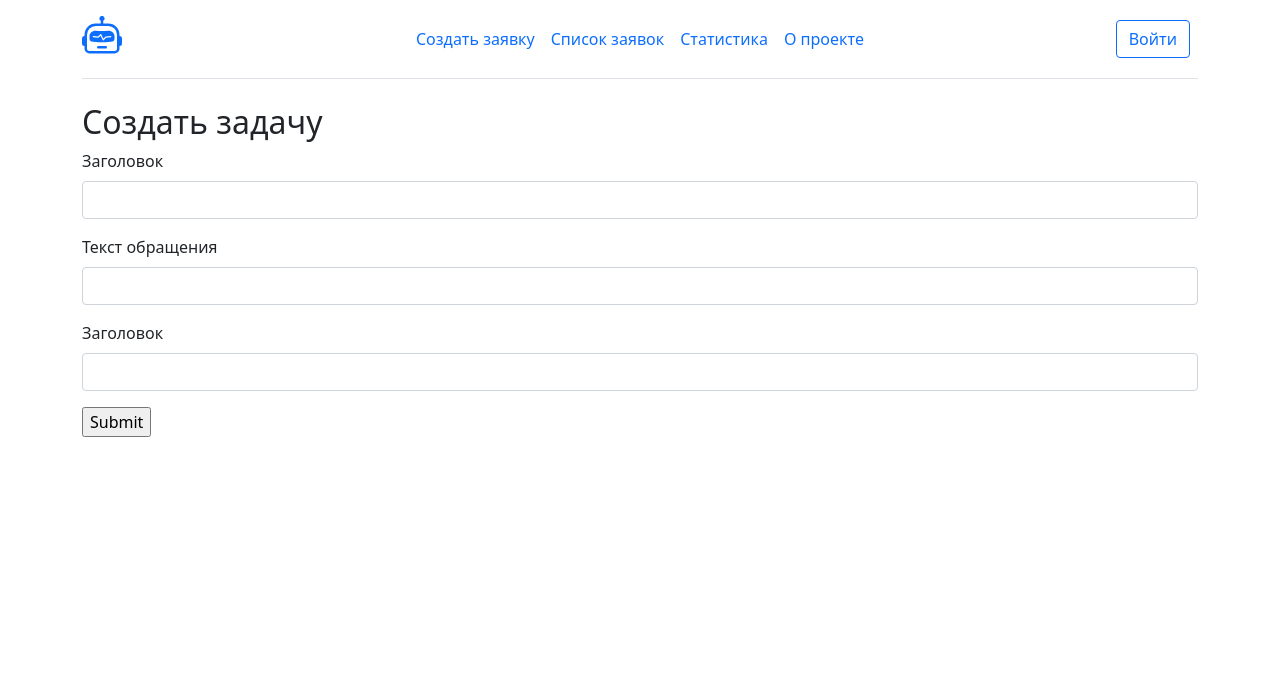
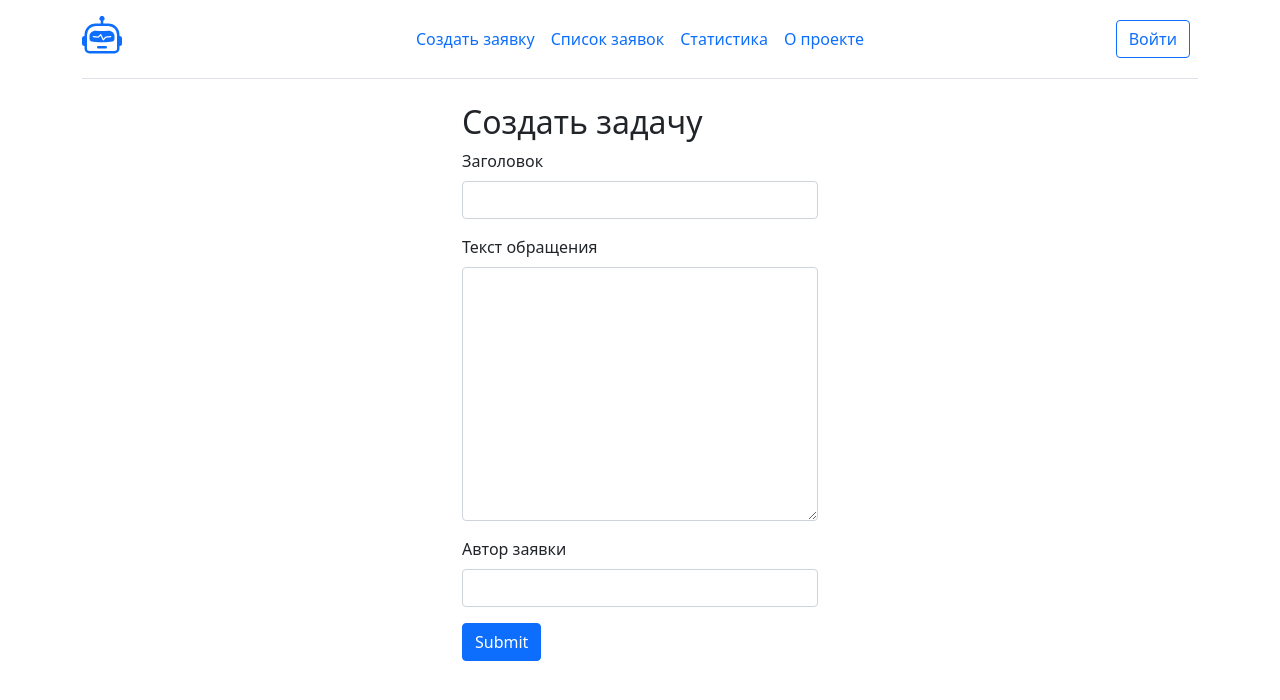
Before and after one commit to IslamovDF/hackathon2024, a Django app: page /new/ in a window 1280 px wide. Shown: the top 700 px of the page. Run offline with Django 5.2, Linux system fonts and the light colour scheme.

Commit message:
edit form

```diff
--- a/helpdeck_project/tasks/templates/tasks/about.html
+++ b/helpdeck_project/tasks/templates/tasks/about.html
@@ -4,7 +4,7 @@
     <div class="container">
         <div class="row">
             <div class="col-lg-12">
-                <h3 class="text-center text">Главная страница!</h3>
+                <h3 class="text-center text">Главная страница</h3>
                 <div class="text">
                     «Всегда готов!» — это инновационная help desk система, предназначенная для быстрого и эффективного решения проблем пользователей. Наша система обеспечивает круглосуточную поддержку, позволяя клиентам получать помощь в любое время суток.
 Основные преимущества нашей системы:
--- a/helpdeck_project/tasks/templates/tasks/new_task.html
+++ b/helpdeck_project/tasks/templates/tasks/new_task.html
@@ -4,6 +4,8 @@
     <div class="container">
         <div class="row">
             <div class="col-lg-12">
+                <div class="row justify-content-center">
+                    <div class="col-4">
                         <h2>Создать задачу</h2>
                         <form action="/new/" method="post">
                             {% csrf_token %}
@@ -13,16 +15,18 @@
                             </div>
                             <div class="mb-3">
                                 <label for="title" class="form-label">Текст обращения</label>
-                        <input id="message" type="text" class="form-control" name="message">
+                                <textarea id="message" rows="10" class="form-control" name="message"></textarea>
                             </div>
                             <div class="mb-3">
-                        <label for="title" class="form-label">Заголовок</label>
+                                <label for="title" class="form-label">Автор заявки</label>
                                 <input id="authors" type="text" class="form-control" name="authors">
                             </div>
 
-                    <input type="submit">
+                            <input type="submit" class="btn btn-primary">
                         </form>
                     </div>
                 </div>
             </div>
+        </div>
+    </div>
 {% endblock %}
```
Lines whose indentation alone changed are shown as unchanged.
